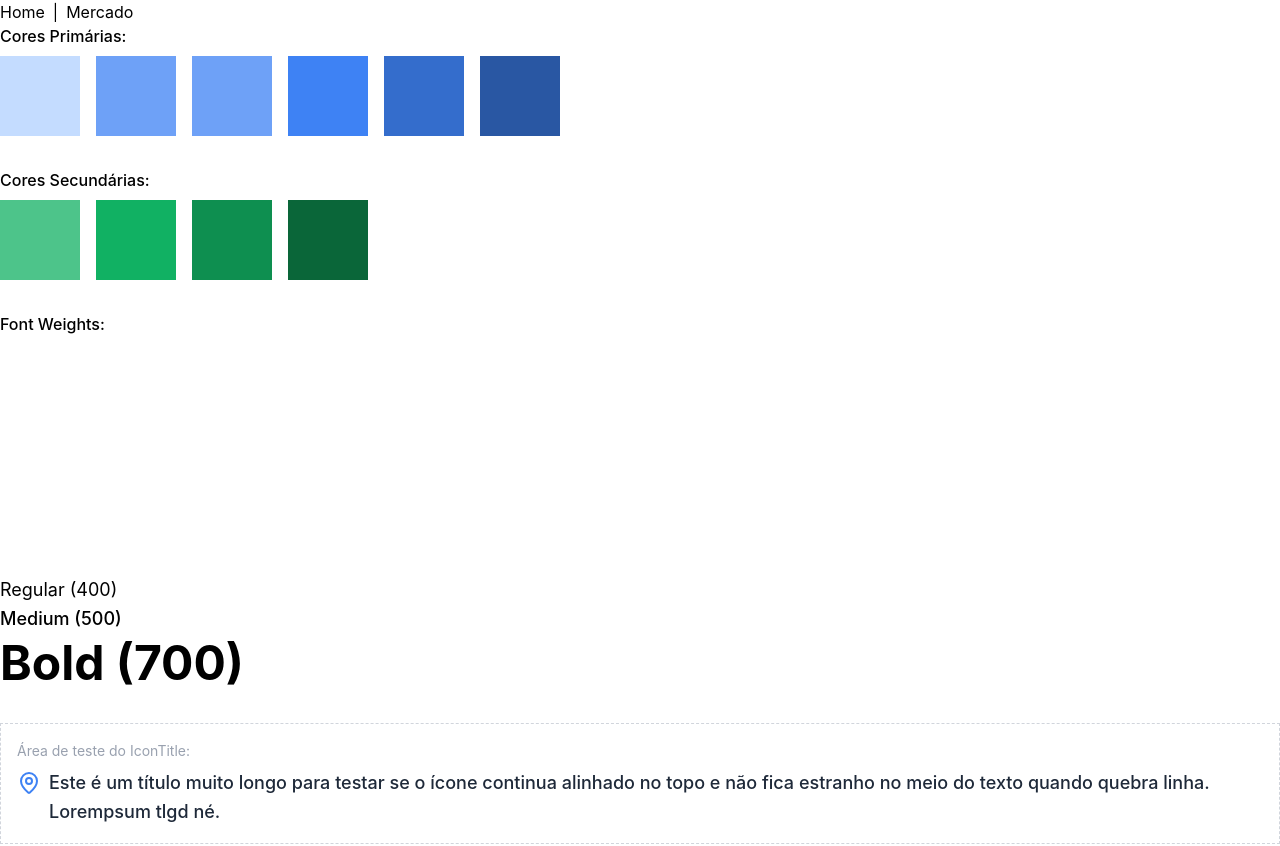
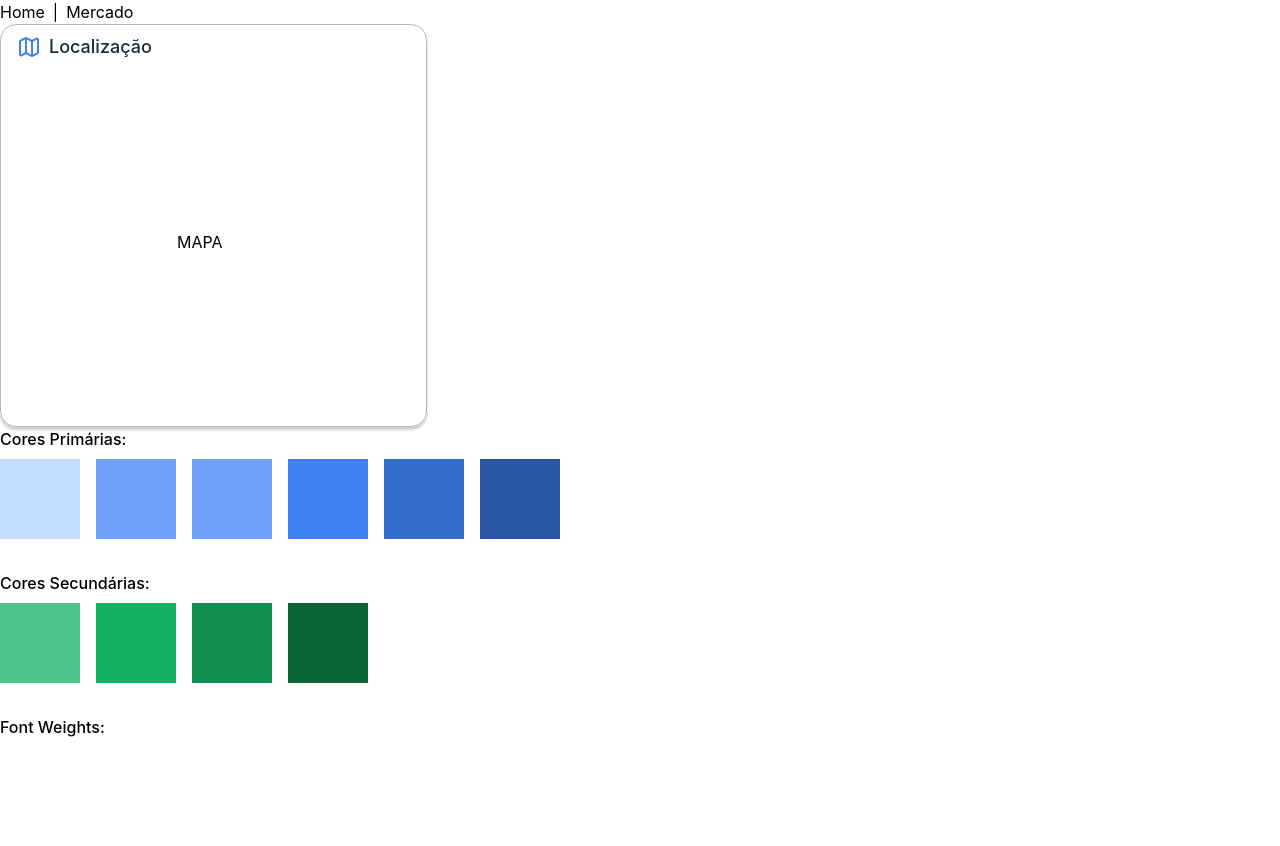
Before and after one commit to sillyveira/cinviva, a React (Vite) app: page / in a window 1280 px wide. Shown: the top 846 px of the page. Built offline with nearby package versions, Linux system fonts and the light colour scheme.

Commit message:
feat: add simple Card test

```diff
--- a/src/pages/MainPage.jsx
+++ b/src/pages/MainPage.jsx
@@ -21,6 +21,7 @@ import {
   Star,
   Tag
 } from '../components/icons';
+import Card from '../components/Card';
 
 export default function MainPage() {
   const [count, setCount] = useState(0)
@@ -39,6 +40,14 @@ export default function MainPage() {
 
   return (
     <>
+
+      <Card>
+        <IconTitle icon={Map} title='Localização' />
+        <div className='m-40 text-center'>
+        MAPA
+        </div>
+      </Card>
+
       {/* Teste de todas as cores primárias */}
       <div className="mb-8">
         <h2 className="text-small font-medium mb-2">Cores Primárias:</h2>
@@ -70,18 +79,6 @@ export default function MainPage() {
         <Typography tag="p" size="body" weight="medium">Medium (500)</Typography>
         <Typography tag="h1" size="display" weight="bold">Bold (700)</Typography>
       </div>
-
-      {/* Teste do novo componente */}
-      <div className="mt-8 border border-dashed border-gray-300 p-4 space-y-4">
-        <Typography size={"xsmall"} className="text-gray-400 mb-2">Área de teste do IconTitle:</Typography>
-
-        {/* Teste de quebra de linha */}
-        <IconTitle
-            icon={MapPin}
-            title="Este é um título muito longo para testar se o ícone continua alinhado no topo e não fica estranho no meio do texto quando quebra linha. Lorempsum tlgd né."
-        />
-      </div>
-
 
       {/* Teste do novo componente TagHolder */}
       <div className="mt-8 border border-dashed border-gray-300 p-4">
```
